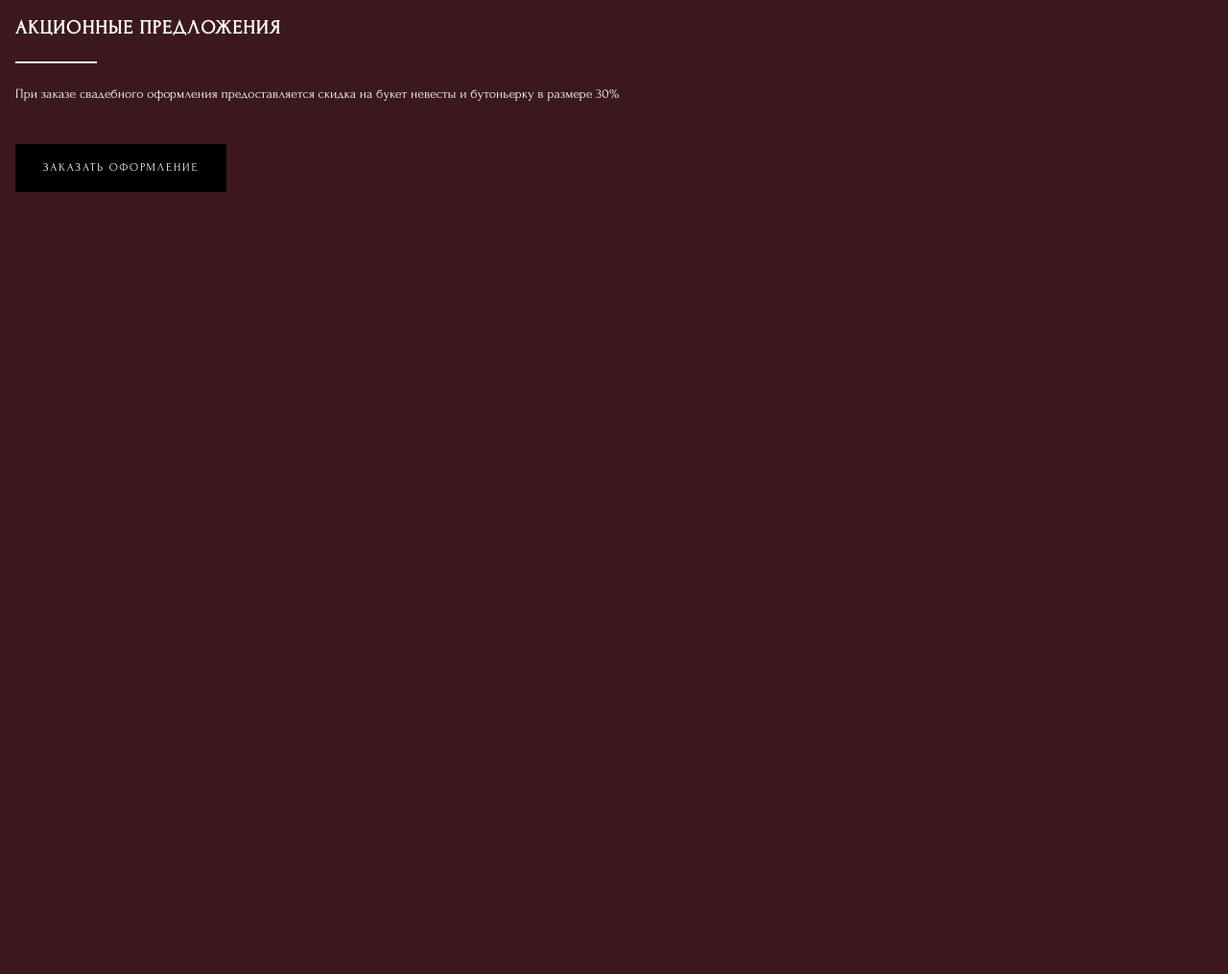
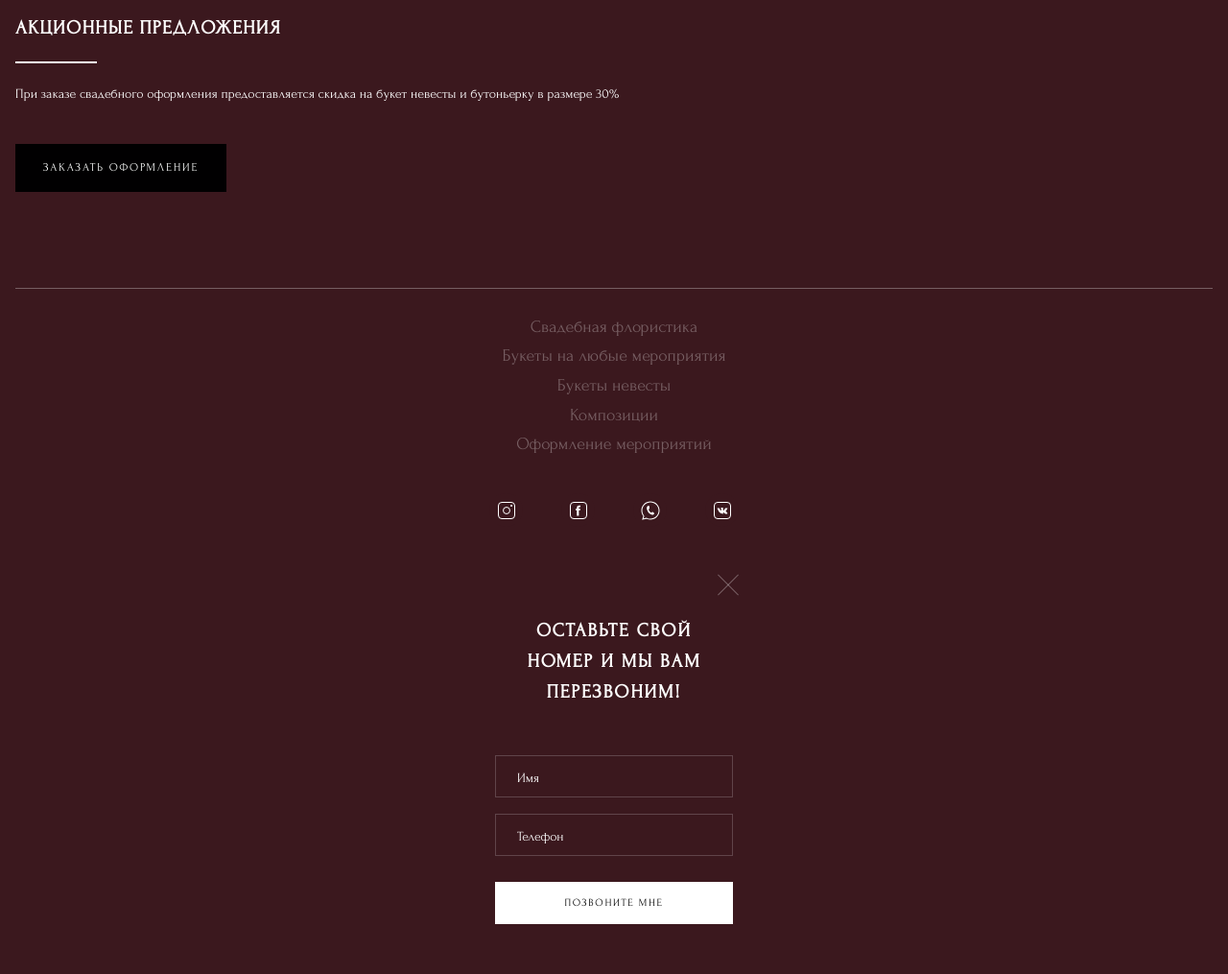
Before and after one commit to k-solovev/floristry, a website: page src/index.html in a window 1280 px wide. Shown: the part 3262-4277 px from the top of the page at 96% size. Before the commit the page ends 3562 px from the top, so only its background shows below. Drawn offline with Linux system fonts and the light colour scheme; a web font is replaced by a local one.

Commit message:
add popup

```diff
--- a/src/index.html
+++ b/src/index.html
@@ -112,14 +112,62 @@
 
       <section class="sales">
         <div class="container">
-          <img class="sales__img" src="../img/sales_img_mobile.jpg" alt="Картинка акционных предложений">
+          <img
+            class="sales__img"
+            src="../img/sales_img_mobile.jpg"
+            alt="Картинка акционных предложений"
+          />
           <h2 class="sales__header">Акционные предложения</h2>
-          <p class="sales__text">При заказе свадебного оформления предоставляется скидка на&nbsp;букет невесты и&nbsp;бутоньерку в&nbsp;размере&nbsp;30%</p>
+          <p class="sales__text">
+            При заказе свадебного оформления предоставляется скидка
+            на&nbsp;букет невесты и&nbsp;бутоньерку в&nbsp;размере&nbsp;30%
+          </p>
           <button class="sales__btn">Заказать оформление</button>
         </div>
       </section>
     </main>
-    <footer class="footer"></footer>
+
+    <footer class="footer">
+      <div class="container">
+        <nav class="footer__nav">
+          <ul class="footer__menu">
+            <li class="footer__item">
+              <a href="#" class="footer__link">Свадебная флористика</a>
+            </li>
+            <li class="footer__item">
+              <a href="#" class="footer__link"
+                >Букеты на&nbsp;любые мероприятия</a
+              >
+            </li>
+            <li class="footer__item">
+              <a href="#" class="footer__link">Букеты невесты</a>
+            </li>
+            <li class="footer__item">
+              <a href="#" class="footer__link">Композиции</a>
+            </li>
+            <li class="footer__item">
+              <a href="#" class="footer__link">Оформление мероприятий</a>
+            </li>
+          </ul>
+        </nav>
+        <div class="footer__social social">
+          <a class="social__btn social__btn--im" href="#"></a>
+          <a class="social__btn social__btn--fb" href="#"></a>
+          <a class="social__btn social__btn--wa" href="#"></a>
+          <a class="social__btn social__btn--vk" href="#"></a>
+        </div>
+      </div>
+    </footer>
+
+    <section class="popup-order">
+      <span class="popup-order__close"></span>
+      <h2 class="popup-order__header">Оставьте свой номер и&nbsp;мы&nbsp;вам перезвоним!</h2>
+      <form class="popup-order__form" action="post">
+        <input class="popup-order__input popup-order__input--name" type="text" placeholder="Имя">
+        <input class="popup-order__input popup-order__input--tel" type="text" placeholder="Телефон">
+        <button class="popup-order-btn">Позвоните мне</button>
+      </form>
+    </section>
     <script src="js/main.js"></script>
   </body>
 </html>
--- /dev/null
+++ b/src/scss/blocks/footer.scss
@@ -0,0 +1,23 @@
+.footer {
+  padding-bottom: 30px;
+}
+
+.footer__menu {
+  list-style: none;
+}
+
+.footer__nav {
+  border-top: 1px solid rgba(255, 255, 255 , .3);
+  padding-top: 30px;
+  margin-bottom: 40px;
+}
+
+.footer__item {
+  margin-bottom: 10px;
+}
+
+.footer__link {
+  color: rgba(255, 255, 255 , .3);
+  display: block;
+  text-align: center;
+}
--- /dev/null
+++ b/src/scss/blocks/popup-order.scss
@@ -0,0 +1,82 @@
+.popup-order {
+  width: 288px;
+  min-height: 426px;
+  padding: 62px 20px 52px;
+  position: absolute;
+  left: 50%;
+  transform: translate(-50%);
+}
+
+.popup-order__close {
+  width: 40px;
+  height: 40px;
+  position: absolute;
+  top: 10px;
+  right: 10px;
+
+  &::before,
+  &::after {
+    content: "";
+    width: 30px;
+    height: 1px;
+    background-color: rgba(255, 255, 255, 0.3);
+    position: absolute;
+    left: 10px;
+    top: 50%;
+  }
+
+  &::before {
+    transform: rotate(45deg);
+  }
+
+  &::after {
+    transform: rotate(-45deg);
+  }
+}
+
+.popup-order__header {
+  padding: 0 30px;
+  font-size: 20px;
+  line-height: 32px;
+  text-align: center;
+  letter-spacing: 0.09em;
+  text-transform: uppercase;
+  margin-bottom: 50px;
+}
+
+.popup-order__input {
+  width: 100%;
+  height: 44px;
+  border: 1px solid rgba(246, 246, 249, 0.2);
+  background-color: $main-color;
+  margin-bottom: 17px;
+  padding-left: 22px;
+
+  &::-webkit-input-placeholder {
+    color: white;
+    font-size: 14px;
+    line-height: 15px;
+    letter-spacing: -0.01em;
+  }
+
+  &:last-of-type {
+    margin-bottom: 27px;
+  }
+
+  &:focus {
+    outline: none;
+    background-color: white;
+  }
+}
+
+.popup-order-btn {
+  width: 100%;
+  height: 44px;
+  background-color: white;
+  font-size: 11px;
+  line-height: 12px;
+  letter-spacing: 0.15em;
+  text-transform: uppercase;
+  color: black;
+  border: none;
+}
--- a/src/scss/style.scss
+++ b/src/scss/style.scss
@@ -9,3 +9,5 @@
 @import "blocks/catalog.scss";
 @import "blocks/slider.scss";
 @import "blocks/sales.scss";
+@import "blocks/footer.scss";
+@import "blocks/popup-order.scss";
```
Also changed, not shown: src/css/style.css, 1 other file.
